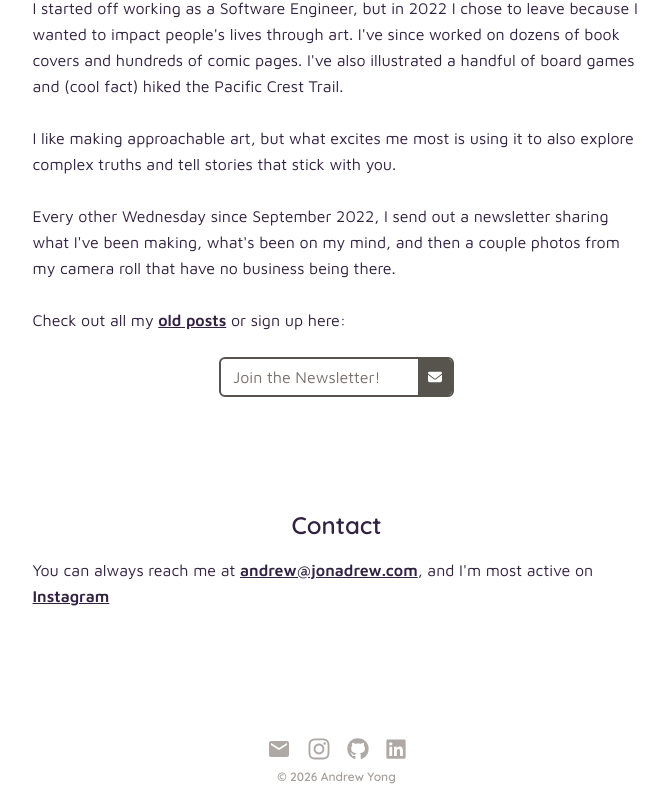
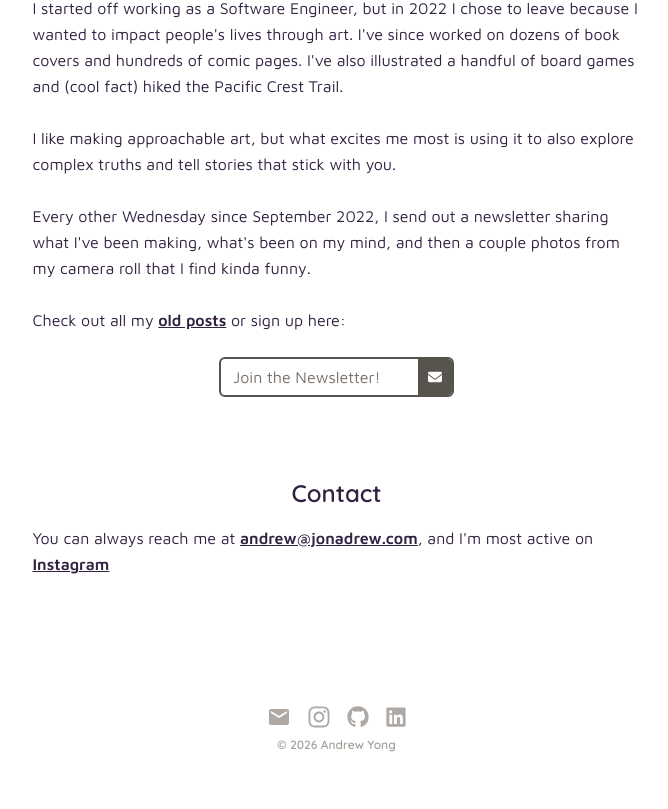
Before and after one commit to andrwyoung/jonadrew-v7, a Next.js app: page /about in a window 1280 px wide. Shown: the part 563-1372 px from the top of the page, without its empty margins (296-964 px from the left). After the commit the page ends 1340 px from the top, so only its background shows below. Built offline with nearby package versions, Linux system fonts and the light colour scheme; no server answers.

Commit message:
kinda funny

```diff
--- a/app/about/page.tsx
+++ b/app/about/page.tsx
@@ -44,8 +44,7 @@ export default function About() {
           <br />
           Every other Wednesday since September 2022, I send out a newsletter
           sharing what I&apos;ve been making, what&apos;s been on my mind, and
-          then a couple photos from my camera roll that have no business being
-          there.
+          then a couple photos from my camera roll that I find kinda funny.
           <br />
           <br />
           Check out all my{" "}
@@ -62,7 +61,7 @@ export default function About() {
         </p>
         <NewsletterForm />
 
-        <h2 className="text-2xl font-bold mt-24">Contact</h2>
+        <h2 className="text-2xl font-bold mt-16">Contact</h2>
         <p className="text-base leading-relaxed mb-2">
           You can always reach me at{" "}
           <a
```
